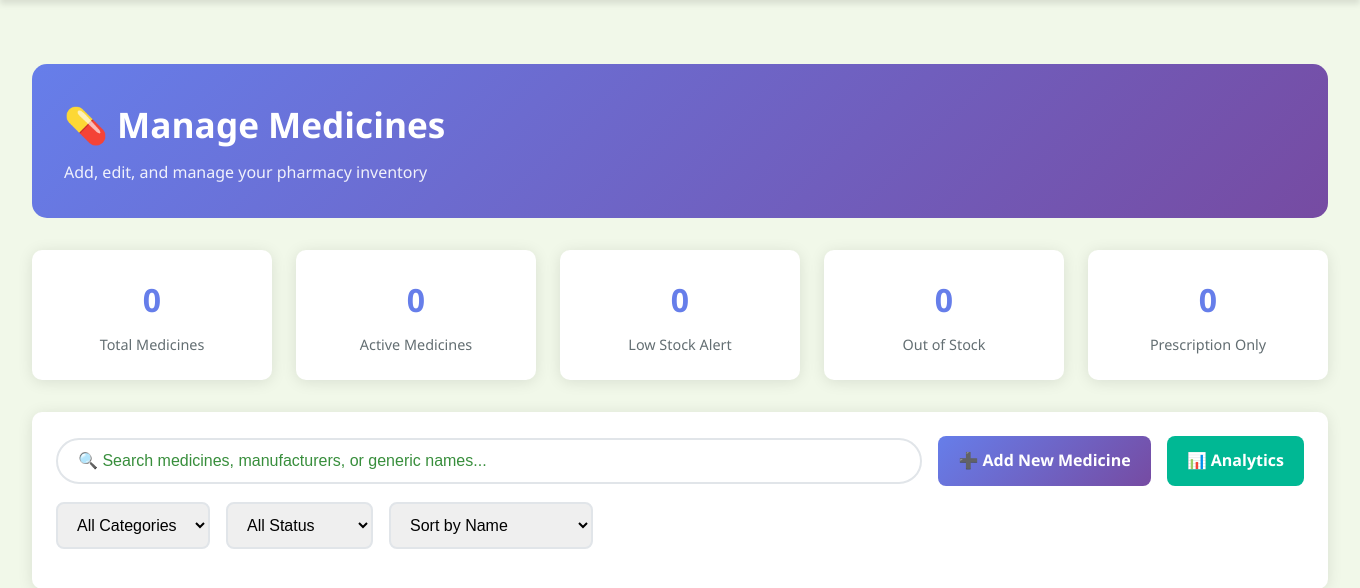
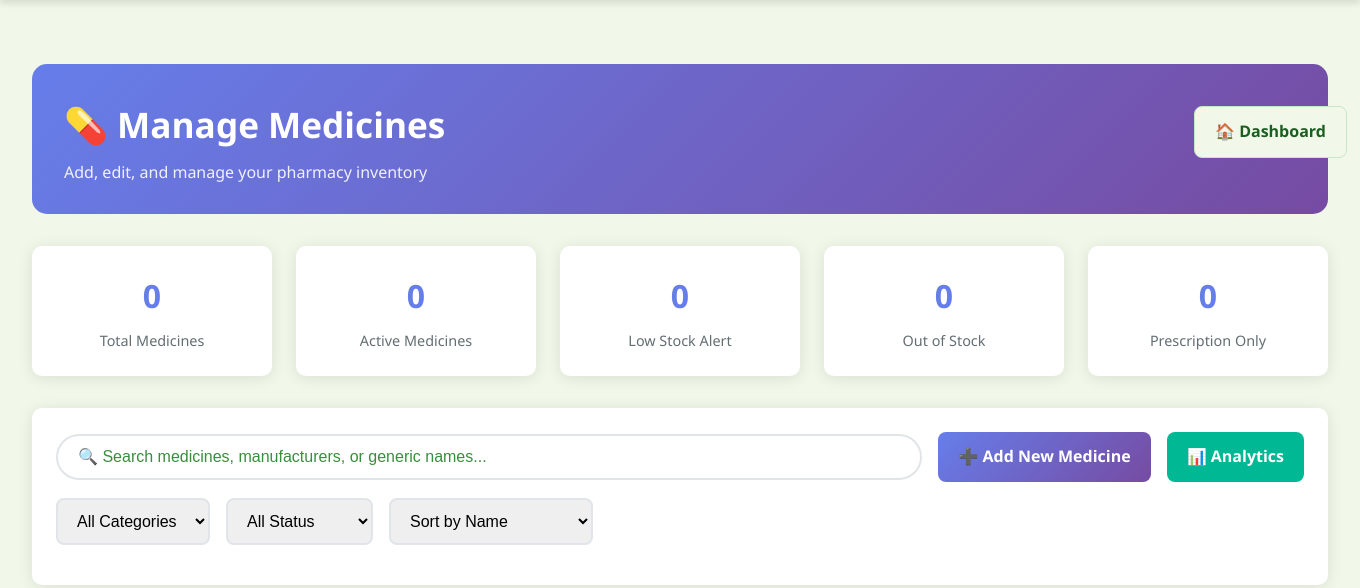
Before and after one commit to Tech-Veda-2025/Demo, a Flask app: page /admin/medicines in a window 1360 px wide. Shown: the part 84-672 px from the top of the page. Run offline with Flask 3, Linux system fonts and the light colour scheme; the visitor is signed in with stand-in values (Sample User, id 1); data that the repository does not hold is empty.

Commit message:
Update edit_medicine.html and medicines.html templates

```diff
--- a/templates/admin/medicines.html
+++ b/templates/admin/medicines.html
@@ -16,6 +16,7 @@
     padding: 2rem;
     border-radius: 15px;
     margin-bottom: 2rem;
+    height: 150px;
 }
 
 .page-title {
@@ -272,6 +273,15 @@
     margin-bottom: 1rem;
 }
 
+#dashboard-btn {
+    background: var(--background-color);
+    color: var(--text-primary);
+    border: 1px solid var(--border-color);
+    position: relative;
+    left: 1130px;
+    bottom: 80px;
+}
+
 @media (max-width: 768px) {
     .controls-row {
         flex-direction: column;
@@ -303,6 +313,9 @@
     <div class="page-header">
         <h1 class="page-title">💊 Manage Medicines</h1>
         <p class="page-subtitle">Add, edit, and manage your pharmacy inventory</p>
+        <a href="{{ url_for('admin_dashboard') }}" class="btn btn-secondary" id="dashboard-btn">
+                🏠 Dashboard
+        </a>
     </div>
 
     <!-- Statistics Cards -->
```
Also changed, not shown: templates/admin/edit_medicine.html (+7 -6 lines).
